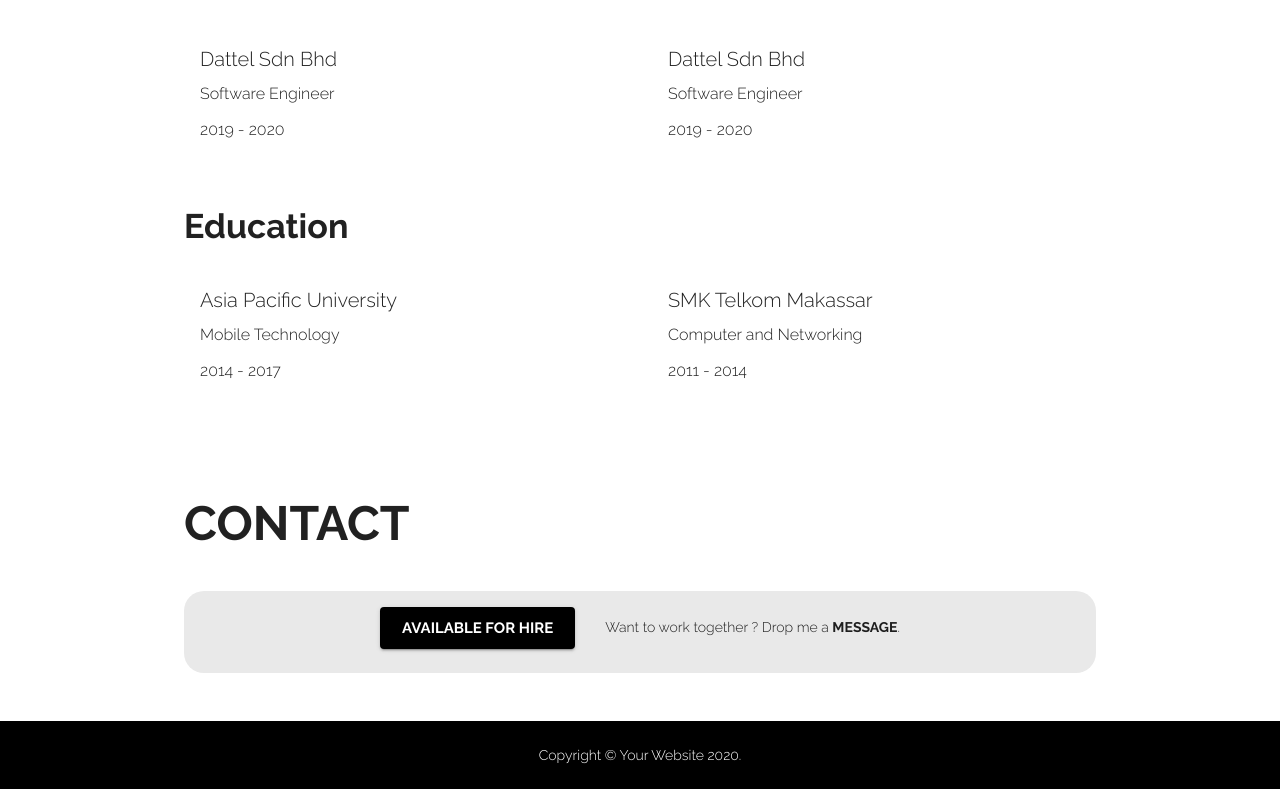
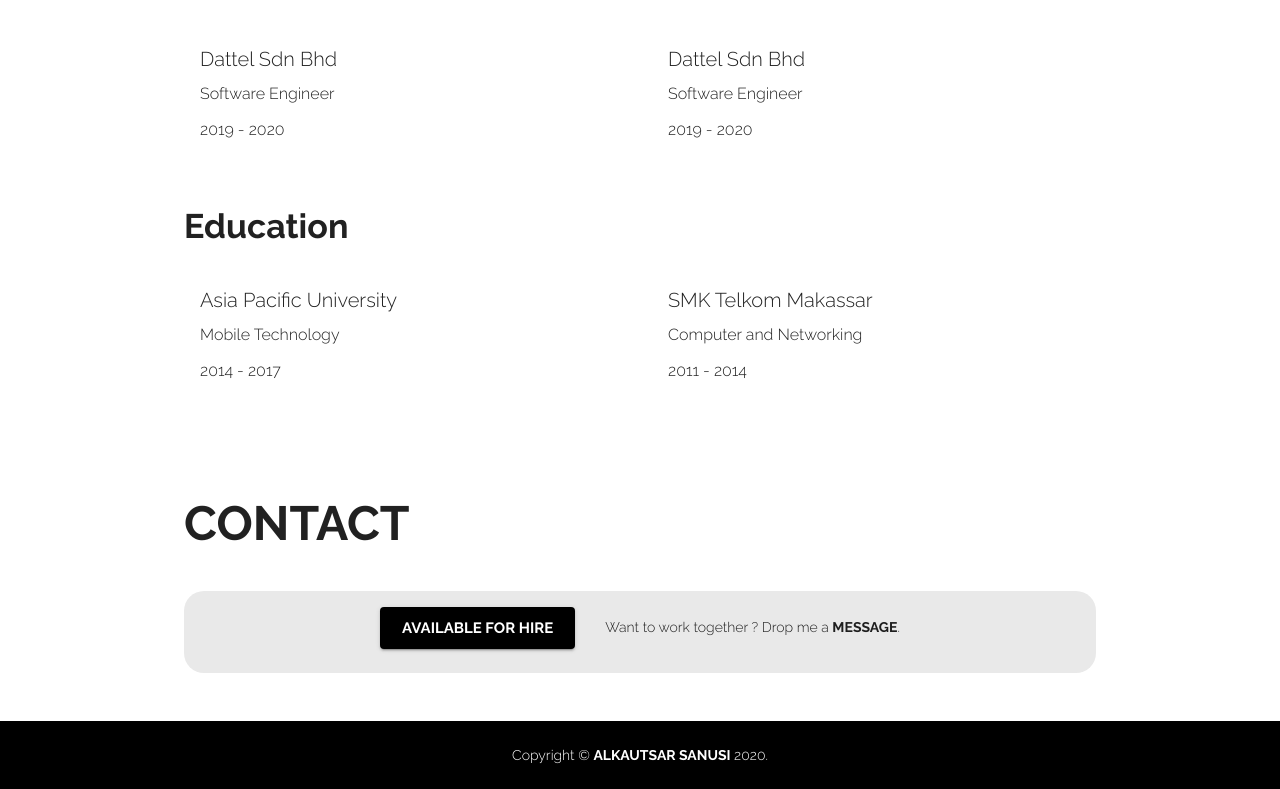
Before and after one commit to Makassar-Developer-Society/belajar-react-resume, a React (Create React App) app: page / in a window 1280 px wide. Shown: the part 1706-2495 px from the top of the page. Built offline with nearby package versions, Linux system fonts and the light colour scheme.

Commit message:
fix: footer

```diff
--- a/src/components/Footer.jsx
+++ b/src/components/Footer.jsx
@@ -8,7 +8,7 @@
         <Typography variant="body2" align="center">
             {'Copyright © '}
             <Link color="inherit" href="https://material-ui.com/">
-                Your Website
+                <b>ALKAUTSAR SANUSI</b>
             </Link>{' '}
             {new Date().getFullYear()}
             {'.'}
```
